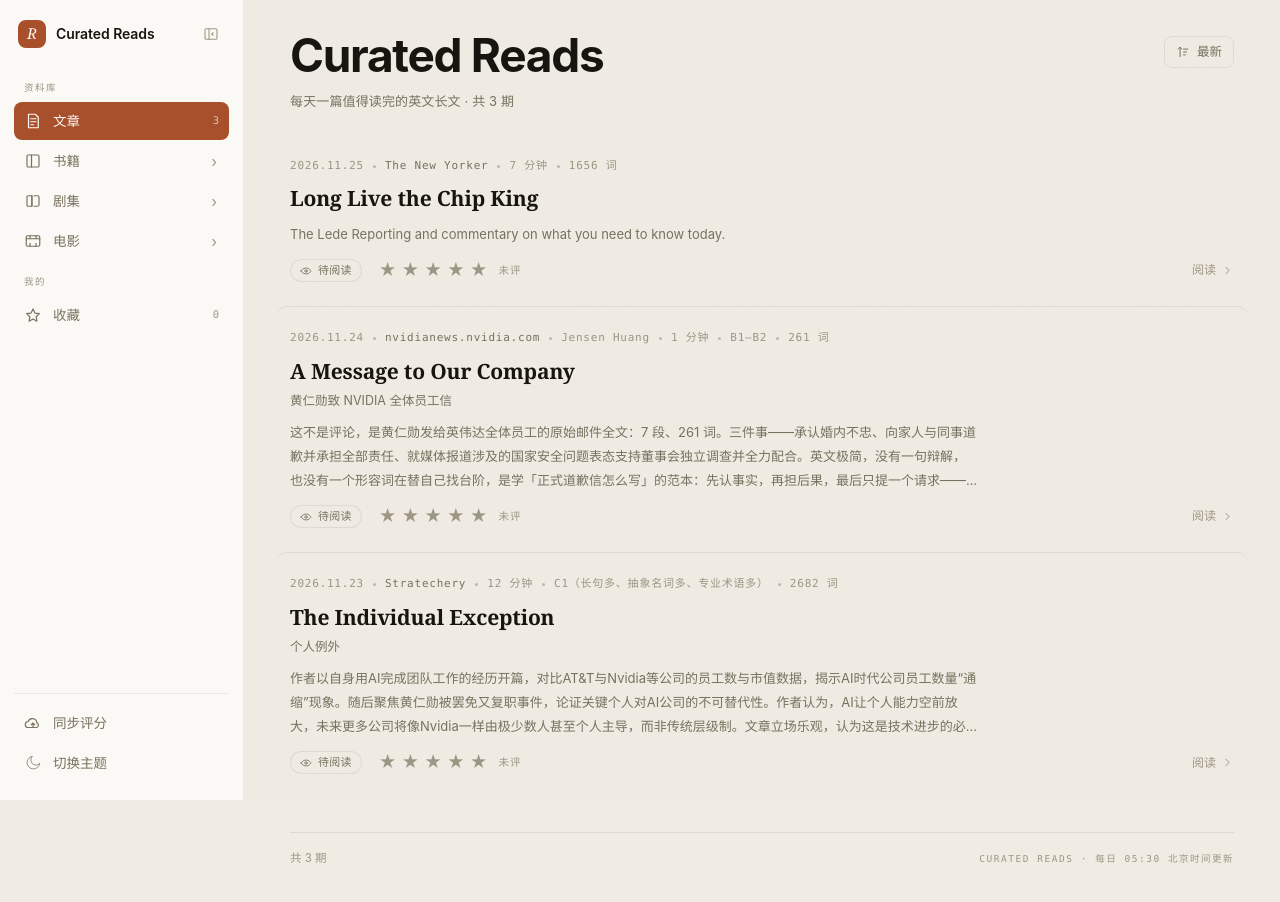
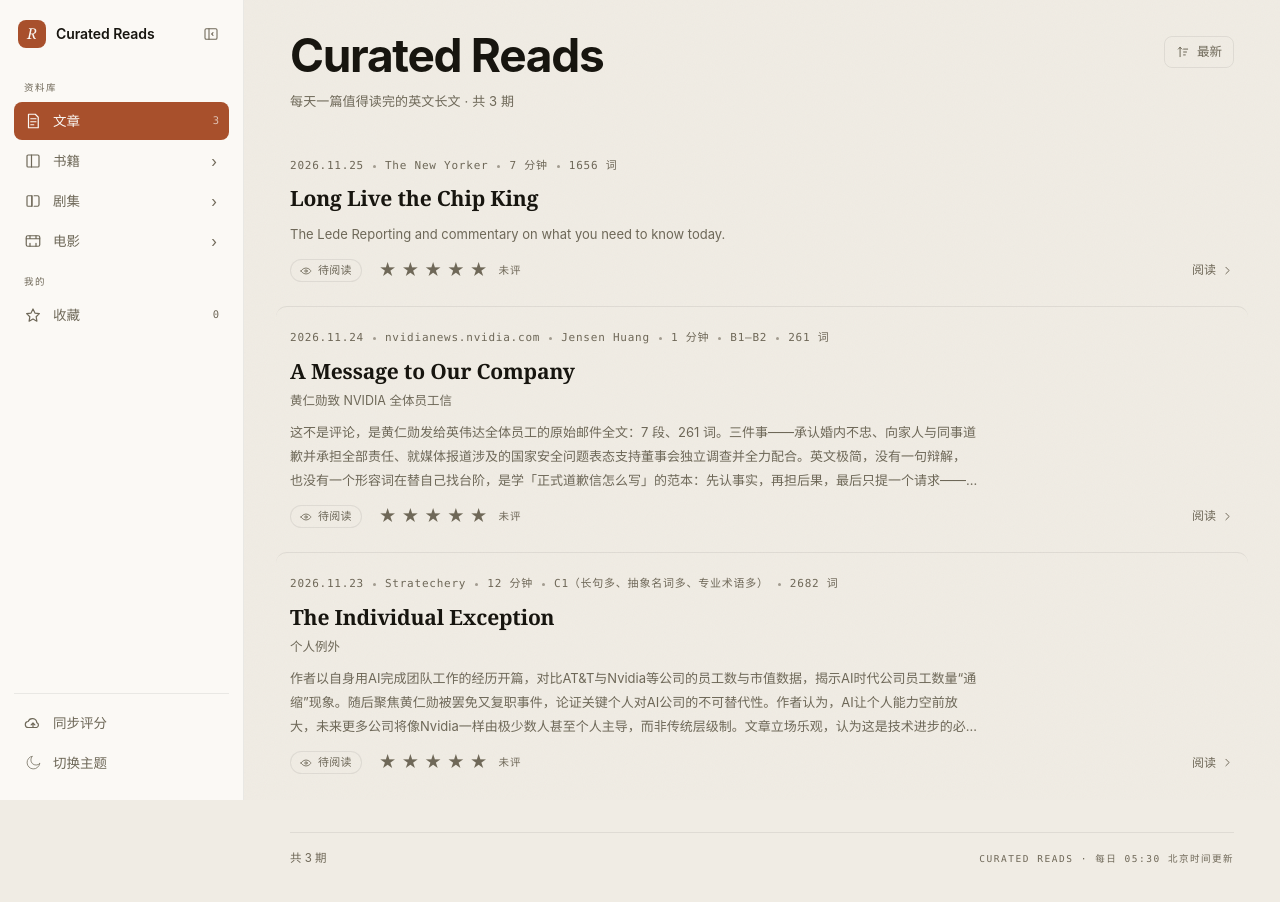
Before and after one commit to kuangketongxue/english-daily, a plain HTML site: page index.html in a window 1280 px wide. Drawn offline with Linux system fonts and the light colour scheme.

Commit message:
fix: 修复阅读体验问题（对比度/侧栏展开/主题一致/热区/TOC/无精读提示）+ 清洗抓取垃圾正文 + 补中文导读

```diff
--- a/assets/css/base.css
+++ b/assets/css/base.css
@@ -18,8 +18,8 @@
   --ink: #17150f;
   --ink-soft: #2c2921;
   --body: #35322a;
-  --muted: #79725f;
-  --faint: #9e9684;
+  --muted: #6e6858;
+  --faint: #6f6858;
   --rule: rgba(23, 21, 15, 0.15);
   --rule-soft: rgba(23, 21, 15, 0.075);
   --accent: #a8502c;
@@ -55,8 +55,8 @@ html[data-theme="night"] {
   --ink: #f0efea;
   --ink-soft: #dbd9d2;
   --body: #c2c0b8;
-  --muted: #94918a;
-  --faint: #6e6b64;
+  --muted: #a8a49c;
+  --faint: #9a968d;
   --rule: rgba(240, 239, 234, 0.18);
   --rule-soft: rgba(240, 239, 234, 0.085);
   --accent: #d97757;
@@ -185,6 +185,7 @@ button { font: inherit; color: inherit; background: none; border: 0; cursor: poi
   gap: 3px;
 }
 .stars button {
+  position: relative;
   padding: 1px;
   line-height: 1;
   color: var(--faint);
```
